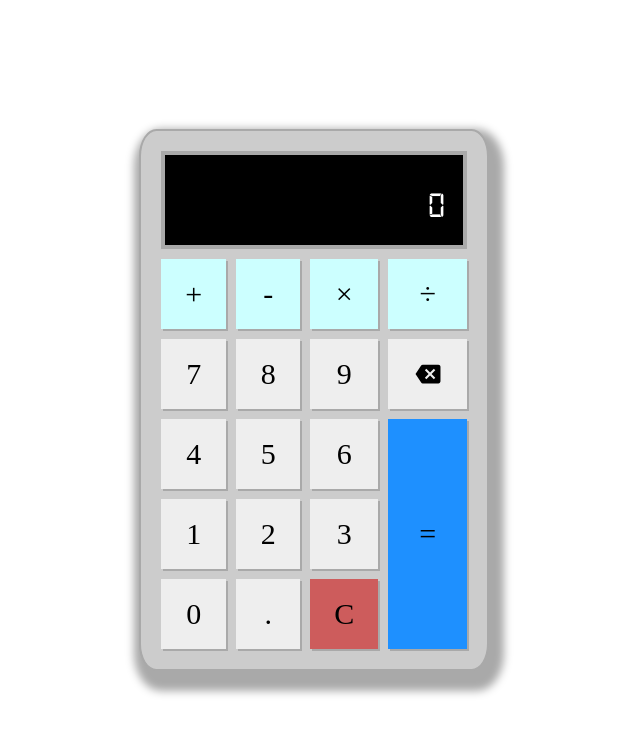
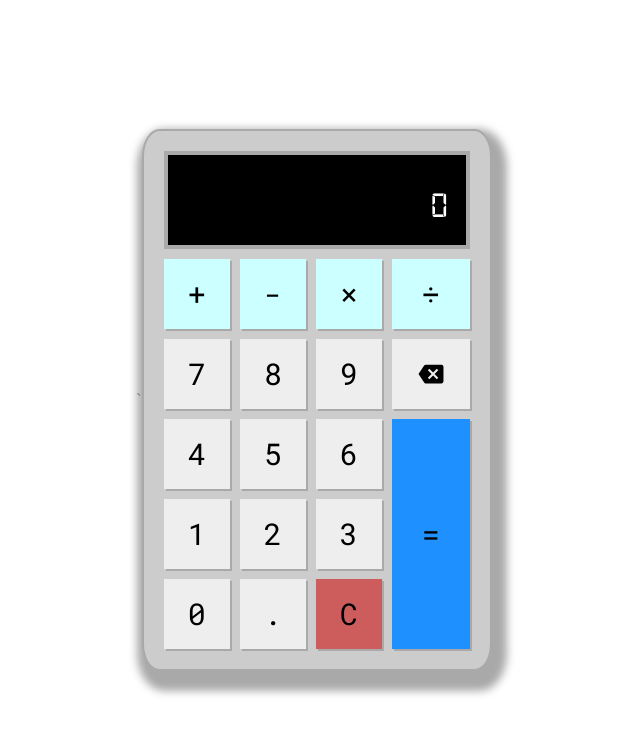
Before and after one commit to JonathanSpiller/calculator, a plain HTML site: page index.html in a window 1280 px wide. Shown: the whole page, without its empty margins (326-966 px from the left). Drawn offline with nearby package versions, Linux system fonts and the light colour scheme.

Commit message:
Adds button font

```diff
--- a/index.html
+++ b/index.html
@@ -4,9 +4,10 @@
 	<title>Calculator</title>
 	<link rel="stylesheet" type="text/css" href="style.css">
 	<link href="https://fonts.googleapis.com/css?family=Dosis:700&display=swap" rel="stylesheet">
+	<link href="https://fonts.googleapis.com/css?family=Roboto+Mono&display=swap" rel="stylesheet">
 	<script src="https://unpkg.com/ionicons@4.5.10-0/dist/ionicons.js"></script>
 </head>
-<body>
+<body>`
 	<div id="container">
 		<div id="screenborder">
 			<div id="screen">
--- a/style.css
+++ b/style.css
@@ -45,6 +45,7 @@ body{
 }
 
 #keypad {
+	font-family: 'Roboto Mono', monospace;
 	display: grid;
 	grid-gap: 10px;
 	grid-template-columns: auto auto auto auto;
```
